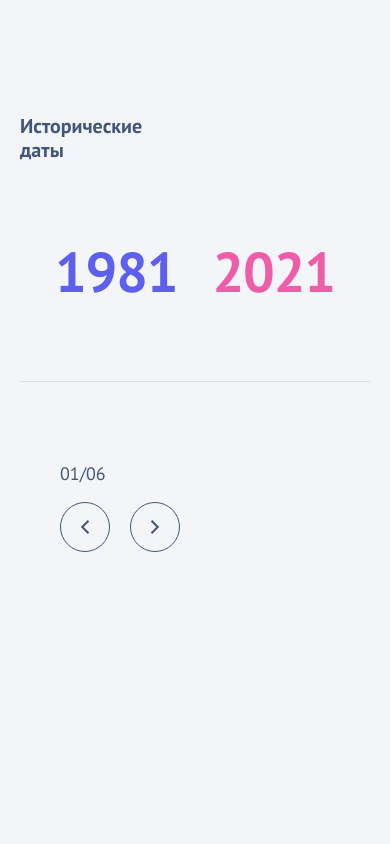
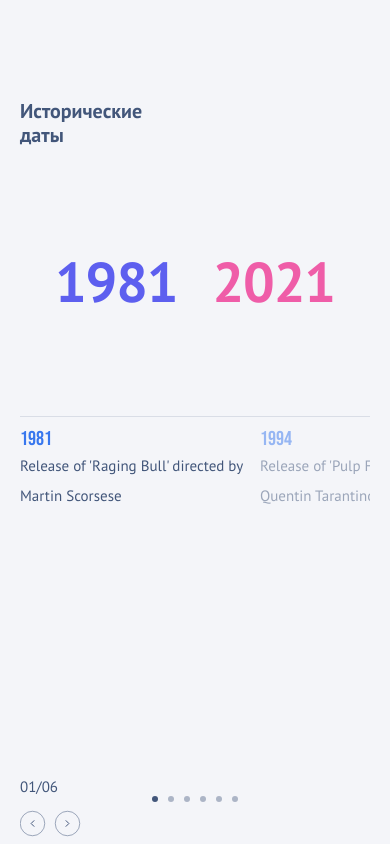
Before and after one commit to ALKOTS/testovoe, a React (Vite) app: page / in a window 390 px wide. Built offline with nearby package versions, Linux system fonts and the light colour scheme.

Commit message:
Мобильная версия доделана

```diff
--- a/src/components/historyShowcase/HistoryShowCase.tsx
+++ b/src/components/historyShowcase/HistoryShowCase.tsx
@@ -1,4 +1,4 @@
-import { useState } from "react";
+import { useEffect, useState } from "react";
 import EventShowcase from "./eventShowcase/EventShowcase";
 import { Rotator, type Date } from "./Rotator/Rotator";
 import styled from "styled-components";
@@ -79,19 +79,26 @@ const RotatorComponent = styled.div`
 	align-items: center;
 `;
 
+const PaginationDot = styled.div`
+	width: 6px;
+	height: 6px;
+	background-color: #42567a;
+	border-radius: 100%;
+	&:hover {
+		cursor: pointer;
+	}
+`;
+
 const HistoryShowCaseContainer_mobile = styled("div").withConfig({
 	shouldForwardProp: (prop) => !["padding"].includes(prop),
 })<{ padding: number }>`
-	/* display: flex;
-	flex-direction: column;
-	align-items: start; */
 	width: 100%;
 	height: 100%;
 	display: grid;
 	grid-template-rows: 1fr 1fr;
-
+	gap: 10px;
 	> * {
-		margin: ${({ padding }) => padding}px ${({ padding }) => padding / 2}px;
+		margin: 0px ${({ padding }) => padding / 2}px;
 	}
 	/* justify-content: space-between; */
 `;
@@ -130,6 +137,10 @@ export default function HistoryShowCase({
 		console.log(`From ${currentDate + 1} to ${date + 1}`);
 		setCurrentDate(date);
 	};
+
+	useEffect(() => {
+		setCurrentDate(0);
+	}, [isLargeScreen]);
 
 	if (isLargeScreen)
 		return (
@@ -231,13 +242,69 @@ export default function HistoryShowCase({
 					/>
 				</YearsShowcase_mobile>
 			</div>
-			<div>
-				<Pagination
-					currentIndex={currentDate}
-					updateIndex={updateDate}
-					amount={data.length}
-					padding={padding}
+			<div
+				style={{
+					display: "flex",
+					flexDirection: "column",
+					overflow: "hidden",
+					justifyContent: "space-between",
+				}}
+			>
+				<EventShowcase
+					data={data[currentDate]}
+					currentDate={currentDate}
+					spinTime={spinTime}
+					fadeTime={fadeTime}
+					isMobile={true}
+					textSize={15}
 				/>
+				<div
+					style={{
+						display: "flex",
+						flexDirection: "row",
+						alignItems: "center",
+						position: "relative",
+					}}
+				>
+					<div
+						style={{
+							transform: "scale(0.5)",
+							transformOrigin: "left center",
+							width: "fit-content",
+							height: "fit-content",
+						}}
+					>
+						<Pagination
+							currentIndex={currentDate}
+							updateIndex={updateDate}
+							amount={data.length}
+							padding={0}
+							font={30}
+						/>
+					</div>
+					<div
+						style={{
+							display: "flex",
+							flexDirection: "row",
+							gap: 10,
+							position: "absolute",
+							left: "50%",
+							transform: "translateX(-50%)",
+						}}
+					>
+						{Object.keys(data[currentDate].years).map((_, index) => {
+							return (
+								<PaginationDot
+									key={index}
+									onClick={() => updateDate(index)}
+									style={
+										index === currentDate ? { opacity: 1 } : { opacity: 0.4 }
+									}
+								/>
+							);
+						})}
+					</div>
+				</div>
 			</div>
 		</HistoryShowCaseContainer_mobile>
 	);
--- a/src/components/historyShowcase/Rotator/Pagination/Pagination.tsx
+++ b/src/components/historyShowcase/Rotator/Pagination/Pagination.tsx
@@ -8,6 +8,7 @@ const PaginationContainer = styled.div`
 	width: 120px;
 	height: 90px;
 	justify-content: space-between;
+	gap: 30px;
 `;
 
 const ButtonContainer = styled.div`
@@ -21,8 +22,6 @@ const PaginationButton = styled.button`
 	border: 1px solid;
 	border-radius: 100%;
 	color: inherit;
-	width: 50px;
-	height: 50px;
 	display: flex;
 	align-items: center;
 	justify-content: center;
@@ -36,20 +35,25 @@ export function Pagination({
 	updateIndex,
 	amount,
 	padding = 40,
+	size = 50,
+	font = 18,
 }: {
 	currentIndex: number;
 	updateIndex: (index: number) => void;
 	amount: number;
 	padding?: number;
+	size?: number;
+	font?: number;
 }) {
 	return (
 		<PaginationContainer style={{ paddingLeft: padding }}>
-			<div style={{ fontSize: "18px", alignSelf: "flex-start" }}>
+			<div style={{ fontSize: `${font}px`, alignSelf: "flex-start" }}>
 				{currentIndex > 10 ? currentIndex + 1 : `0${currentIndex + 1}`}/
 				{amount > 10 ? amount : `0${amount}`}
 			</div>
 			<ButtonContainer>
 				<PaginationButton
+					style={{ width: size, height: size }}
 					onClick={() => {
 						updateIndex(currentIndex - 1);
 					}}
@@ -57,6 +61,7 @@ export function Pagination({
 					<img src={left_arrow} alt="<" />
 				</PaginationButton>
 				<PaginationButton
+					style={{ width: size, height: size }}
 					onClick={() => {
 						updateIndex(currentIndex + 1);
 					}}
--- a/src/components/historyShowcase/eventShowcase/EventShowcase.tsx
+++ b/src/components/historyShowcase/eventShowcase/EventShowcase.tsx
@@ -6,6 +6,7 @@ import { Date } from "../Rotator/Rotator";
 import styled, { keyframes } from "styled-components";
 import left_arrow from "../../../assets/left_arrow.svg";
 import right_arrow from "../../../assets/right_arrow.svg";
+import Swiper_t from "swiper";
 
 const fadeIn = keyframes`
 	from {
@@ -34,18 +35,16 @@ const ShowCaseContainer = styled("div").withConfig({
 	animation: ${({ fading }) => (fading ? fadeOut : fadeIn)}
 		${({ fadeTime }) => fadeTime / 1000}s linear;
 	opacity: ${({ fading }) => (fading ? 0 : 1)};
+	height: fit-content;
 `;
 
 const YearNum = styled.div`
 	font-family: "Bebas Neue";
 	font-style: normal;
 	font-weight: 400;
-	font-size: 25px;
 	line-height: 120%;
-	/* identical to box height, or 30px */
 	text-transform: uppercase;
 	text-align: start;
-	/* синий */
 	color: #3877ee;
 `;
 
@@ -53,7 +52,6 @@ const YearText = styled.div`
 	font-family: "PT Sans";
 	font-style: normal;
 	font-weight: 400;
-	font-size: 20px;
 	line-height: 30px;
 	text-align: start;
 	/* or 150% */
@@ -99,18 +97,76 @@ const ScrollButton = styled.div`
 	box-shadow: 0px 0px 10px rgba(0, 0, 0, 0.2);
 `;
 
+function SwiperPc({
+	children,
+	swiperRef,
+	onSlideChange,
+	childrenAmount,
+}: {
+	children: React.ReactNode;
+	swiperRef: React.RefObject<SwiperRef>;
+	onSlideChange: (swiper: Swiper_t) => void;
+	childrenAmount: number;
+}) {
+	return (
+		<Swiper
+			modules={[Navigation]}
+			slidesPerView={childrenAmount}
+			spaceBetween={10}
+			pagination={{
+				clickable: true,
+			}}
+			onSlideChange={(swiper: Swiper_t) => onSlideChange(swiper)}
+			ref={swiperRef}
+		>
+			{children}
+		</Swiper>
+	);
+}
+
+function SwiperMobile({
+	children,
+	swiperRef,
+	onSlideChange,
+	childrenAmount,
+}: {
+	children: React.ReactNode;
+	swiperRef: React.RefObject<SwiperRef>;
+	onSlideChange: (swiper: Swiper_t) => void;
+	childrenAmount: number;
+}) {
+	return (
+		<Swiper
+			// modules={[Navigation]}
+			slidesPerView={childrenAmount}
+			spaceBetween={10}
+			// pagination={{
+			//     clickable: true,
+			// }}
+			onSlideChange={(swiper: Swiper_t) => onSlideChange(swiper)}
+			ref={swiperRef}
+		>
+			{children}
+		</Swiper>
+	);
+}
+
 export default function EventShowcase({
 	data: initialData,
 	currentDate,
 	padding = 40,
 	spinTime = 500,
 	fadeTime = 200,
+	isMobile = false,
+	textSize = 20,
 }: {
 	data: Date;
 	currentDate: number;
 	padding?: number;
 	spinTime?: number;
 	fadeTime?: number;
+	isMobile?: boolean;
+	textSize?: number;
 }) {
 	const [pButton, setPButton] = useState(false);
 	const [fButton, setFButton] = useState(true);
@@ -120,12 +176,26 @@ export default function EventShowcase({
 
 	const [timeOut, setTimeOut] = useState<number | undefined>(undefined);
 
+	const [childrenAmount, setChildrenAmount] = useState(1);
+	const swiperRef = useRef<SwiperRef>(null);
+
+	const [currentSlide, setCurrentSlide] = useState(0);
+
+	useEffect(() => {
+		if (isMobile) {
+			setChildrenAmount(1.5);
+		} else {
+			setChildrenAmount(3);
+		}
+		setFButton(!isMobile && Object.keys(data.years).length > childrenAmount);
+	}, []);
+
 	useEffect(() => {
 		if (timeOut) clearTimeout(timeOut);
 		setFading(true);
 
 		setTimeout(() => {
-			swpiperRef.current?.swiper.slideTo(0);
+			swiperRef.current?.swiper.slideTo(0);
 		}, fadeTime);
 
 		const a = setTimeout(() => {
@@ -135,59 +205,95 @@ export default function EventShowcase({
 		setTimeOut(a);
 	}, [currentDate]);
 
-	// console.log(data);
-	const swpiperRef = useRef<SwiperRef>(null);
+	const swiperChildren = Object.keys(data.years).map(
+		(year: string, index: number) => {
+			return (
+				<SwiperSlide
+					key={index}
+					style={!isMobile || currentSlide === index ? {} : { opacity: 0.5 }}
+				>
+					<YearContainer>
+						<YearNum style={{ fontSize: textSize + 5 }}>{year}</YearNum>
+						<YearText style={{ fontSize: textSize }}>
+							{data.years[Number.parseInt(year)]}
+						</YearText>
+					</YearContainer>
+				</SwiperSlide>
+			);
+		}
+	);
+
 	return (
 		<ShowCaseContainer fading={fading} fadeTime={fadeTime}>
+			{!isMobile && (
 				<ScrollButtonContainer padding={padding}>
 					{pButton && (
-					<ScrollButton onClick={() => swpiperRef.current?.swiper.slidePrev()}>
+						<ScrollButton onClick={() => swiperRef.current?.swiper.slidePrev()}>
 							<img src={left_arrow} alt={"<"} />
 						</ScrollButton>
 					)}
 				</ScrollButtonContainer>
+			)}
 
-			<Swiper
-				modules={[Navigation]}
-				slidesPerView={3}
-				// navigation
-				spaceBetween={10}
-				pagination={{
-					clickable: true,
+			{!isMobile ? (
+				<SwiperPc
+					swiperRef={swiperRef}
+					onSlideChange={(swiper) => {
+						let showPrevious;
+						let showNext;
+						if (swiper.isBeginning) {
+							showPrevious = false;
+							showNext = true;
+						} else if (swiper.isEnd) {
+							showPrevious = true;
+							showNext = false;
+						} else {
+							showPrevious = true;
+							showNext = true;
+						}
+						setCurrentSlide(swiper.activeIndex);
+						setPButton(showPrevious && !isMobile);
+						setFButton(showNext && !isMobile);
 					}}
+					childrenAmount={childrenAmount}
+				>
+					{swiperChildren}
+				</SwiperPc>
+			) : (
+				<SwiperMobile
+					childrenAmount={childrenAmount}
+					swiperRef={swiperRef}
 					onSlideChange={(swiper) => {
+						let showPrevious;
+						let showNext;
 						if (swiper.isBeginning) {
-						setPButton(false);
-						setFButton(true);
+							showPrevious = false;
+							showNext = true;
 						} else if (swiper.isEnd) {
-						setPButton(true);
-						setFButton(false);
+							showPrevious = true;
+							showNext = false;
 						} else {
-						setPButton(true);
-						setFButton(true);
+							showPrevious = true;
+							showNext = true;
 						}
-					// setCurrentDate(swiper.activeIndex);
+						setCurrentSlide(swiper.activeIndex);
+						setPButton(showPrevious && !isMobile);
+						setFButton(showNext && !isMobile);
 					}}
-				ref={swpiperRef}
 				>
-				{Object.keys(data.years).map((year: string, index: number) => {
-					return (
-						<SwiperSlide key={index}>
-							<YearContainer>
-								<YearNum>{year}</YearNum>
-								<YearText>{data.years[Number.parseInt(year)]}</YearText>
-							</YearContainer>
-						</SwiperSlide>
-					);
-				})}
-			</Swiper>
+					{swiperChildren}
+				</SwiperMobile>
+			)}
+
+			{!isMobile && (
 				<ScrollButtonContainer padding={padding}>
 					{fButton && (
-					<ScrollButton onClick={() => swpiperRef.current?.swiper.slideNext()}>
+						<ScrollButton onClick={() => swiperRef.current?.swiper.slideNext()}>
 							<img src={right_arrow} alt={">"} />
 						</ScrollButton>
 					)}
 				</ScrollButtonContainer>
+			)}
 		</ShowCaseContainer>
 	);
 }
```
Lines whose indentation alone changed are shown as unchanged.
